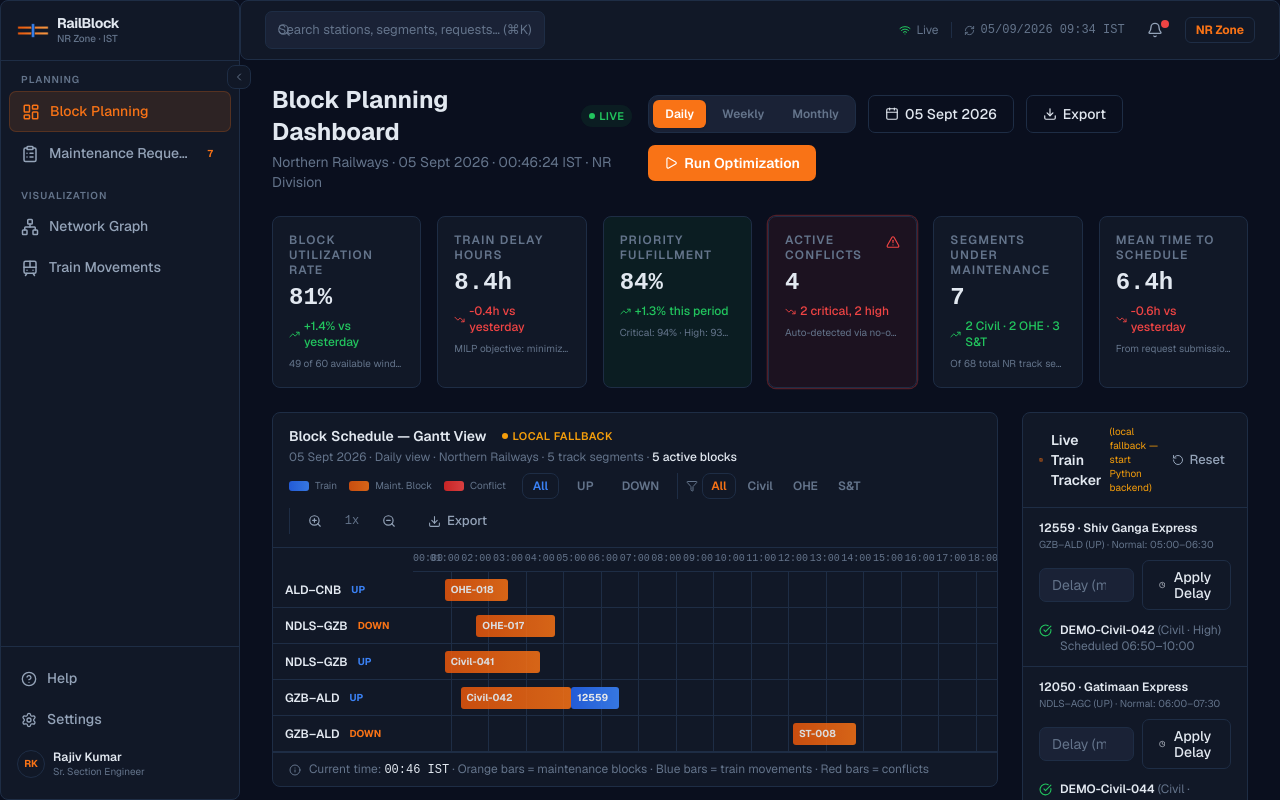
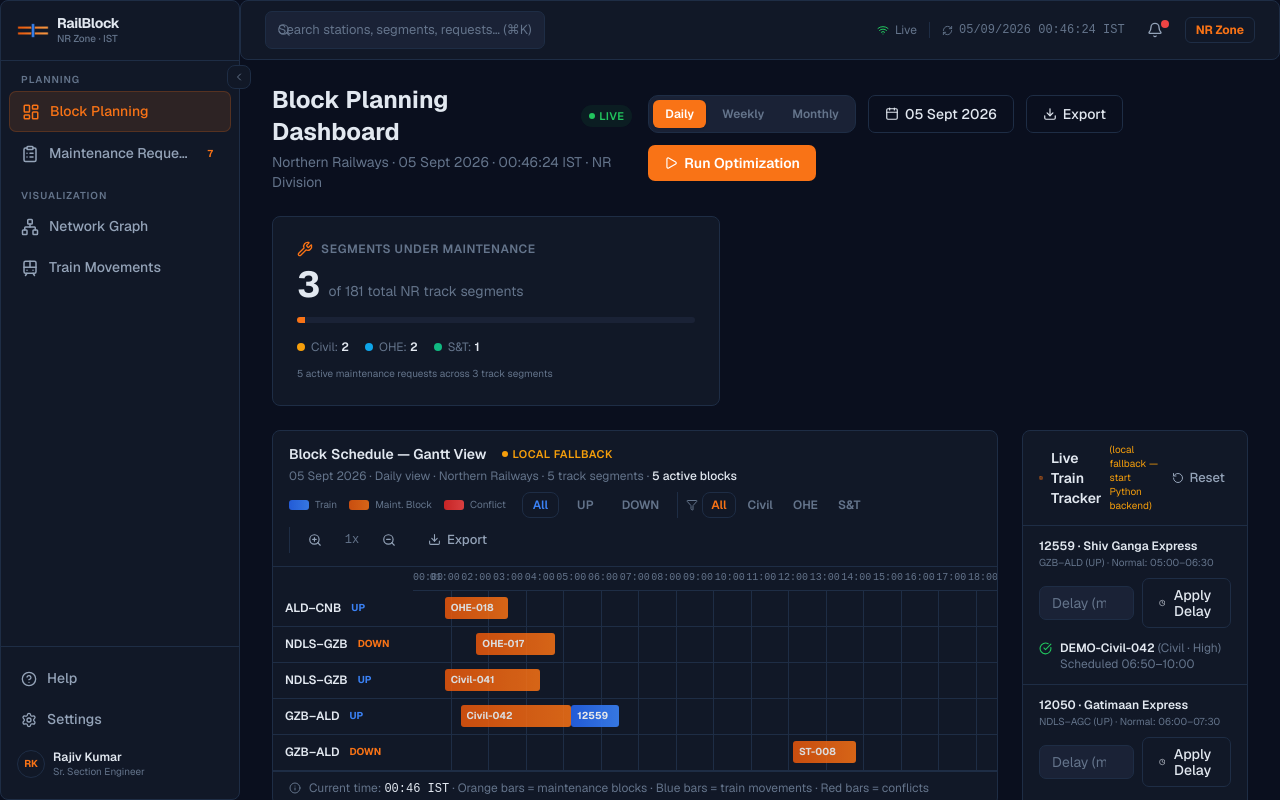
Before and after one commit to krishnapandey16760/SIH27, a Next.js app: page / in a window 1280 px wide. Built offline with nearby package versions, Linux system fonts and the light colour scheme; no server answers.

Commit message:
dashboard fixed

```diff
--- a/src/app/components/MetricsBentoGrid.tsx
+++ b/src/app/components/MetricsBentoGrid.tsx
@@ -1,19 +1,70 @@
 'use client';
 
-import React from 'react';
-import MetricCard from './MetricCard';
-import { useDashboard } from '@/context/DashboardContext';
-import { generateMetrics } from '@/lib/dashboardData';
+import React, { useMemo } from 'react';
+import { Wrench } from 'lucide-react';
+import { useMaintenanceRequests } from '@/lib/useMaintenanceRequests';
+import type { Dept } from '@/lib/maintenanceRequests';
+import { INITIAL_EDGES } from '@/app/network-graph-viewer/components/NetworkGraphClient';
+
+const DEPT_COLORS: Record<Dept, string> = {
+  Civil: 'bg-amber-500',
+  OHE: 'bg-sky-500',
+  'S&T': 'bg-emerald-500',
+};
 
 export default function MetricsBentoGrid() {
-  const { seed, timeRange } = useDashboard();
-  const metrics = generateMetrics(seed, timeRange);
+  const { requests } = useMaintenanceRequests();
+  const totalSegments = INITIAL_EDGES.length;
+
+  const { segmentCount, deptCounts, activeCount } = useMemo(() => {
+    const active = requests.filter((r) => r.status !== 'Completed');
+    const segments = new Set(active.map((r) => r.segment));
+    const counts: Record<Dept, number> = { Civil: 0, OHE: 0, 'S&T': 0 };
+    active.forEach((r) => {
+      counts[r.dept] = (counts[r.dept] ?? 0) + 1;
+    });
+    return { segmentCount: segments.size, deptCounts: counts, activeCount: active.length };
+  }, [requests]);
+
+  const pct = totalSegments > 0 ? Math.min(100, Math.round((segmentCount / totalSegments) * 100)) : 0;
 
   return (
-    <div className="grid grid-cols-1 sm:grid-cols-2 lg:grid-cols-3 xl:grid-cols-6 2xl:grid-cols-6 gap-4">
-      {metrics.map((m) => (
-        <MetricCard key={m.id} {...m} />
-      ))}
+    <div className="grid grid-cols-1">
+      <div className="card-surface p-6 max-w-md">
+        <div className="flex items-center gap-2 mb-1">
+          <Wrench size={16} className="text-primary" />
+          <span className="text-xs font-semibold text-muted-foreground uppercase tracking-wider">
+            Segments Under Maintenance
+          </span>
+        </div>
+
+        <div className="flex items-end gap-2 mt-2">
+          <span className="text-4xl font-bold text-foreground">{segmentCount}</span>
+          <span className="text-sm text-muted-foreground mb-1">
+            of {totalSegments} total NR track segments
+          </span>
+        </div>
+
+        <div className="w-full h-1.5 rounded-full bg-muted mt-3 overflow-hidden">
+          <div className="h-full bg-primary transition-all" style={{ width: `${pct}%` }} />
+        </div>
+
+        <div className="flex items-center gap-4 mt-4 text-xs flex-wrap">
+          {(Object.keys(deptCounts) as Dept[]).map((dept) => (
+            <div key={dept} className="flex items-center gap-1.5">
+              <span className={`w-2 h-2 rounded-full ${DEPT_COLORS[dept]}`} />
+              <span className="text-muted-foreground">
+                {dept}: <span className="text-foreground font-semibold">{deptCounts[dept]}</span>
+              </span>
+            </div>
+          ))}
+        </div>
+
+        <p className="text-2xs text-muted-foreground mt-3">
+          {activeCount} active maintenance {activeCount === 1 ? 'request' : 'requests'} across{' '}
+          {segmentCount} track {segmentCount === 1 ? 'segment' : 'segments'}
+        </p>
+      </div>
     </div>
   );
 }
--- a/src/app/network-graph-viewer/components/NetworkGraphClient.tsx
+++ b/src/app/network-graph-viewer/components/NetworkGraphClient.tsx
@@ -39,7 +39,7 @@ const INITIAL_STATIONS: Station[] = [
   { id: 'PTTN', code: 'PTTN', name: 'Pattan', x: 24.48, y: 3.66, division: 'Jammu', verified: true },
   { id: 'MZMA', code: 'MZMA', name: 'Mazhom', x: 24.58, y: 4.16, division: 'Jammu', verified: true },
   { id: 'NDAM', code: 'NDAM', name: 'Nadigam', x: 25.03, y: 4.3, division: 'Jammu', verified: false },
-  { id: 'BDGM', code: 'BDGM', name: 'Budgam', x: 25.48, y: 4.23 , division: 'Jammu', verified: true, scheduledTrains: 24 },
+  { id: 'BDGM', code: 'BDGM', name: 'Budgam', x: 25.48, y: 4.23, division: 'Jammu', verified: true, scheduledTrains: 24 },
   { id: 'SINA', code: 'SINA', name: 'Srinagar', x: 26.08, y: 3.18, division: 'Jammu', verified: true, scheduledTrains: 28 },
   { id: 'PMPE', code: 'PMPE', name: 'Pampore', x: 26.43, y: 4.3, division: 'Jammu', verified: false },
   { id: 'KAPE', code: 'KAPE', name: 'Kakapora', x: 26.63, y: 4.8, division: 'Jammu', verified: false },
@@ -99,7 +99,7 @@ const INITIAL_STATIONS: Station[] = [
   { id: 'CMMG', code: 'CMMG', name: 'Chamunda Marg', x: 37.23, y: 25.85, division: 'Jammu', verified: false },
   { id: 'PLMX', code: 'PLMX', name: 'Palampur Himachal', x: 38.08, y: 26.27, division: 'Jammu', verified: false },
   { id: 'BJPL', code: 'BJPL', name: 'Baijnath Paprola', x: 39.28, y: 27.12, division: 'Jammu', verified: true, scheduledTrains: 12 },
-  { id: 'JDNX', code: 'JDNX', name: 'Joginder Nagar', x: 39.93, y: 26.49, division : 'Jammu', verified: true, scheduledTrains: 8 },
+  { id: 'JDNX', code: 'JDNX', name: 'Joginder Nagar', x: 39.93, y: 26.49, division: 'Jammu', verified: true, scheduledTrains: 8 },
 
   // ----------------------------------------------------
   // SECTION 3: PUNJAB MAINWAYS & BRANCH CORRIDORS
@@ -125,7 +125,7 @@ const INITIAL_STATIONS: Station[] = [
   { id: 'PHR', code: 'PHR', name: 'Phillaur Jn', x: 39.93, y: 36.34, division: 'Firozpur', verified: true, scheduledTrains: 52 },
   { id: 'NSS', code: 'NSS', name: 'Nawanshahr Doaba', x: 34.73, y: 35.42, division: 'Firozpur', verified: true, scheduledTrains: 14 },
   { id: 'RHU', code: 'RHU', name: 'Rahon', x: 34.58, y: 36.2, division: 'Firozpur', verified: false },
-  { id: 'NKD', code: 'NRO', name: 'Nakodar Jn', x: 29.73, y: 35.63 , division: 'Firozpur', verified: true, scheduledTrains: 26 },
+  { id: 'NKD', code: 'NRO', name: 'Nakodar Jn', x: 29.73, y: 35.63, division: 'Firozpur', verified: true, scheduledTrains: 26 },
   { id: 'LNK', code: 'LNK', name: 'Lohian Khas Jn', x: 27.53, y: 35.14, division: 'Firozpur', verified: true, scheduledTrains: 30 },
   { id: 'SQR', code: 'SQR', name: 'Sultanpur Lodhi', x: 27.68, y: 34.71, division: 'Firozpur', verified: false },
   { id: 'FZR', code: 'FZR', name: 'Firozpur Cantt Jn', x: 22.18, y: 37.47, division: 'Firozpur', verified: true, scheduledTrains: 58 },
@@ -146,7 +146,7 @@ const INITIAL_STATIONS: Station[] = [
   { id: 'NMDA', code: 'NMDA', name: 'New Morinda', x: 37.73, y: 39.13, division: 'Ambala', verified: false },
   { id: 'RPAR', code: 'RPAR', name: 'Rupnagar', x: 38.28, y: 36.51, division: 'Ambala', verified: false },
   { id: 'ANSB', code: 'ANSB', name: 'Anandpur Sahib', x: 37.73, y: 34.46, division: 'Ambala', verified: true, scheduledTrains: 26 },
-  { id: 'NNGL', code: 'NLDM', name: 'Nangal Dam', x: 36.98 , y: 33.54, division: 'Ambala', verified: false },
+  { id: 'NNGL', code: 'NLDM', name: 'Nangal Dam', x: 36.98, y: 33.54, division: 'Ambala', verified: false },
   { id: 'DLPC', code: 'DLPC', name: 'Daulatpur Chowk', x: 34.08, y: 28.5, division: 'Ambala', verified: true, scheduledTrains: 16 },
   { id: 'CDG', code: 'CDG', name: 'Chandigarh Jn', x: 40.33, y: 39.69, division: 'Ambala', verified: true, scheduledTrains: 85 },
   { id: 'KLK', code: 'KLK', name: 'Kalka', x: 41.13, y: 38.66, division: 'Ambala', verified: true, scheduledTrains: 40 },
@@ -203,7 +203,7 @@ const INITIAL_STATIONS: Station[] = [
   { id: 'SEO', code: 'SEO', name: 'Seohara', x: 54.83, y: 56.06, division: 'Moradabad', verified: false },
   { id: 'KNT', code: 'KNT', name: 'Kanth', x: 55.23, y: 57.33, division: 'Moradabad', verified: false },
   { id: 'MB', code: 'MB', name: 'Moradabad Jn', x: 56.28, y: 59.66, division: 'Moradabad', verified: true, scheduledTrains: 175 },
-  { id: 'KGB', code: 'KGB', name: 'Katghar Jn', x: 56.68 , y: 59.8, division: 'Moradabad', verified: false },
+  { id: 'KGB', code: 'KGB', name: 'Katghar Jn', x: 56.68, y: 59.8, division: 'Moradabad', verified: false },
   { id: 'RJK', code: 'RJK', name: 'Raja Ka Sahaspur Jn', x: 56.58, y: 62.06, division: 'Moradabad', verified: true, scheduledTrains: 38 },
   { id: 'CH', code: 'CH', name: 'Chandausi Jn', x: 56.28, y: 64.64, division: 'Moradabad', verified: true, scheduledTrains: 42 },
   { id: 'RMU', code: 'RMU', name: 'Rampur Jn', x: 58.63, y: 60.25, division: 'Moradabad', verified: true, scheduledTrains: 64 },
@@ -235,7 +235,7 @@ const INITIAL_STATIONS: Station[] = [
   { id: 'ZBD', code: 'ZBD', name: 'Zafarabad Jn', x: 89.73, y: 92.06, division: 'Lucknow', verified: true, scheduledTrains: 38 }
 ];
 
-const INITIAL_EDGES: Edge[] = [
+export const INITIAL_EDGES: Edge[] = [
   // USBRL Valley Edge Sequence
   { id: 'e-brml-sxzm', from: 'BRML', to: 'SXZM', distanceKm: 8, lineType: 'BOTH', status: 'clear' },
   { id: 'e-sxzm-hme', from: 'SXZM', to: 'HME', distanceKm: 7, lineType: 'BOTH', status: 'clear' },
@@ -529,8 +529,7 @@ export default function NetworkGraphClient() {
 
           <button
             onClick={() => setShowAllStations(prev => !prev)}
-            className={`flex items-center gap-1.5 text-xs px-3 py-1.5 rounded-lg border transition ${
-              showAllStations
+            className={`flex items-center gap-1.5 text-xs px-3 py-1.5 rounded-lg border transition ${showAllStations
                 ? 'bg-red-600/20 border-red-500/40 text-red-300'
                 : 'bg-slate-950 border-slate-700 text-slate-300 hover:bg-slate-800'
               }`}
@@ -616,8 +615,7 @@ export default function NetworkGraphClient() {
                 style={{ left: `${station.x}%`, top: `${station.y}%` }}
               >
                 {/* Station Node Dot */}
-                <div className={`relative flex items-center justify-center rounded-full border transition-transform duration-150 ${
-                  station.verified ? 'w-1.5 h-1.5 border-black/90' : 'w-1 h-1 border-slate-700'
+                <div className={`relative flex items-center justify-center rounded-full border transition-transform duration-150 ${station.verified ? 'w-1.5 h-1.5 border-black/90' : 'w-1 h-1 border-slate-700'
                   } ${(station.activeBlocks ?? 0) > 0
                     ? 'bg-red-500 border-white shadow-[0_0_8px_rgba(239,68,68,0.9)] animate-pulse scale-125'
                     : station.verified
--- a/src/components/topbar.tsx
+++ b/src/components/topbar.tsx
@@ -1,10 +1,31 @@
 'use client';
 
-import React, { useState } from 'react';
+import React, { useState, useEffect } from 'react';
 import { Bell, Search, RefreshCw, Wifi } from 'lucide-react';
 
+function formatLastUpdated(d: Date): string {
+  const day = String(d.getDate()).padStart(2, '0');
+  const month = String(d.getMonth() + 1).padStart(2, '0');
+  const year = d.getFullYear();
+  const time = d.toLocaleTimeString('en-IN', {
+    timeZone: 'Asia/Kolkata',
+    hour: '2-digit',
+    minute: '2-digit',
+    second: '2-digit',
+    hour12: false,
+  });
+  return `${day}/${month}/${year} ${time} IST`;
+}
+
 export default function Topbar() {
-  const [lastUpdated] = useState('05/09/2026 09:34 IST');
+  const [now, setNow] = useState(new Date());
+
+  useEffect(() => {
+    const timer = setInterval(() => setNow(new Date()), 1000);
+    return () => clearInterval(timer);
+  }, []);
+
+  const lastUpdated = formatLastUpdated(now);
 
   return (
     <header
```
Lines whose indentation alone changed are shown as unchanged.
